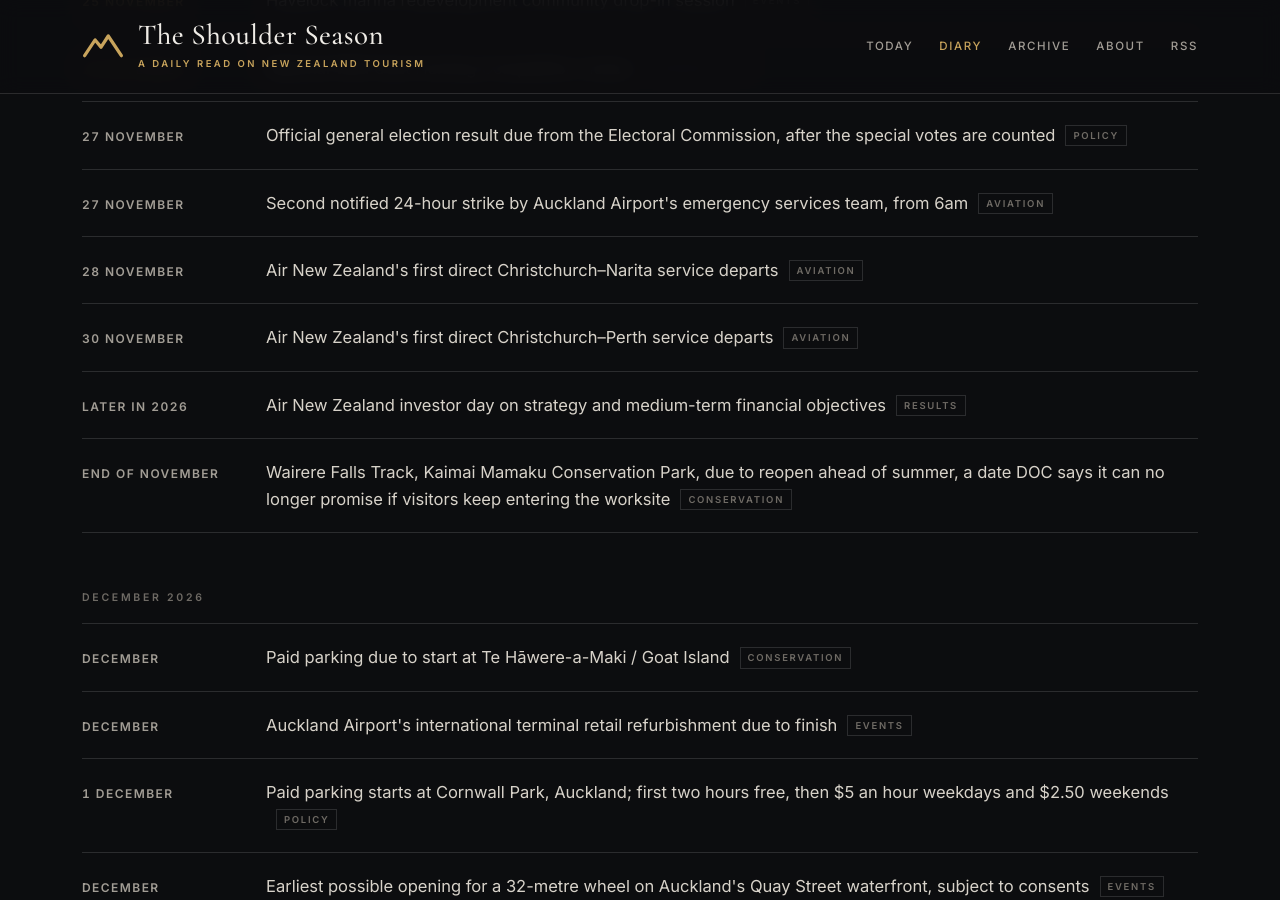
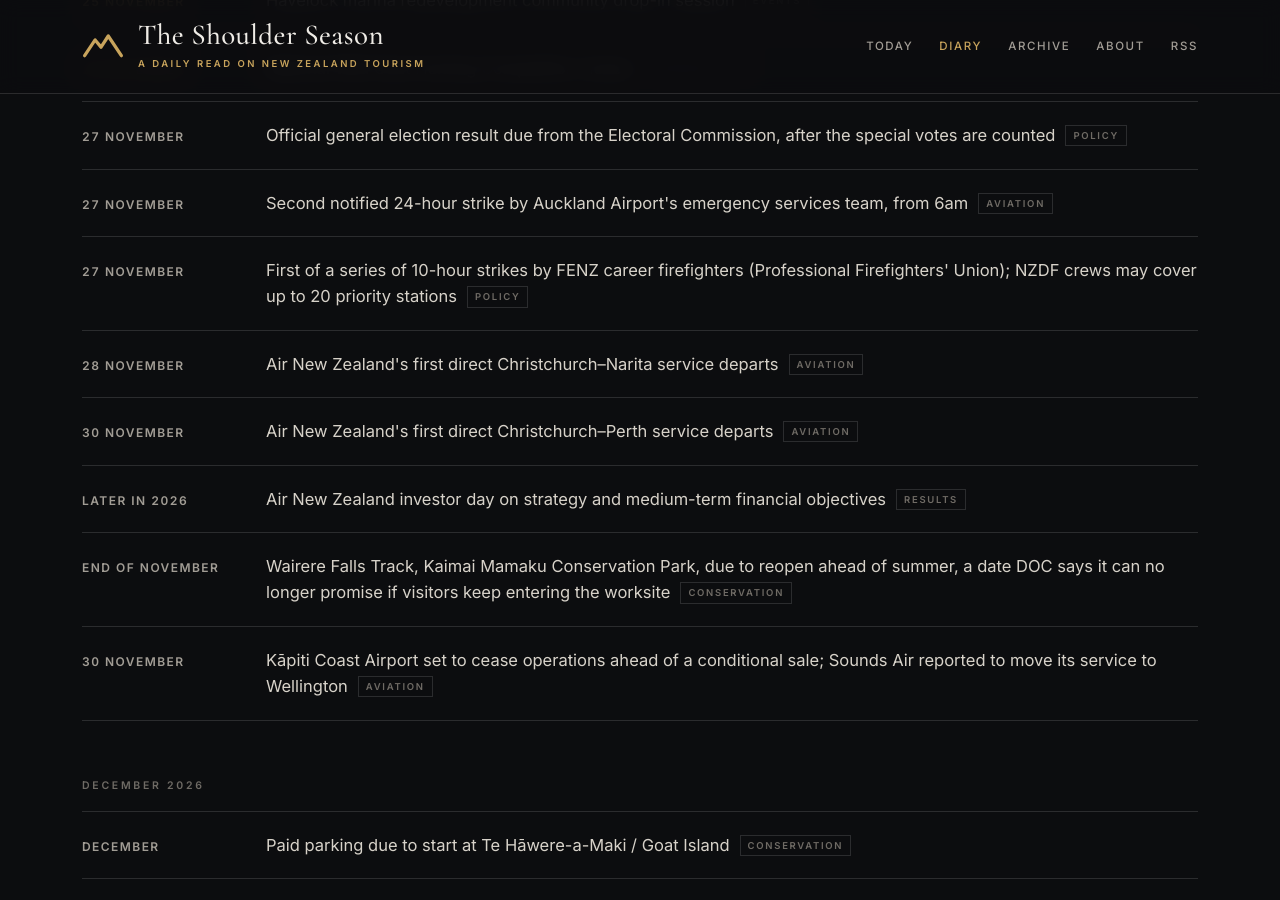
Before and after one commit to CTOverlord/shoulder-season, a Jekyll site: the page built from diary.html, in a window 1280 px wide and 900 px high, scrolled down 1227 px. Built offline with Jekyll 4.4.1, drawn with Linux system fonts in a browser that asks for light colours; some of the changed text lies outside the part shown.

Commit message:
The Shoulder Season: 13 November 2026 briefing
Co-Authored-By: Claude Opus 5.5 <noreply@anthropic.com>

```diff
--- a/_data/diary.yml
+++ b/_data/diary.yml
@@ -918,3 +918,16 @@
 - date: 2027-03-23
   text: Starlux Airlines' filed start for Taipei-Sydney-Auckland, four a week, daily from 1 May 2027 (A330-900neo)
   tag: Aviation
+
+- date: 2026-11-27
+  text: First of a series of 10-hour strikes by FENZ career firefighters (Professional Firefighters' Union); NZDF crews may cover up to 20 priority stations
+  tag: Policy
+
+- date: 2026-11-30
+  text: Kāpiti Coast Airport set to cease operations ahead of a conditional sale; Sounds Air reported to move its service to Wellington
+  tag: Aviation
+
+- date: 2027-09-01
+  display: September 2027
+  text: Air New Zealand's Auckland-Houston goes daily on the 787-9; Auckland-Taipei rises from three to five a week from late September
+  tag: Aviation
```
Also changed, not shown: _posts/2026-11-13-record-september-arrivals-domestic-spend-slides.md (added, +68 -0 lines).
